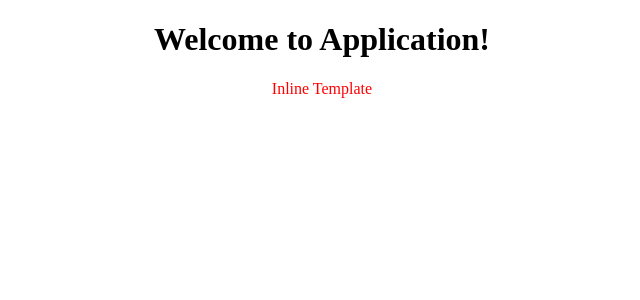
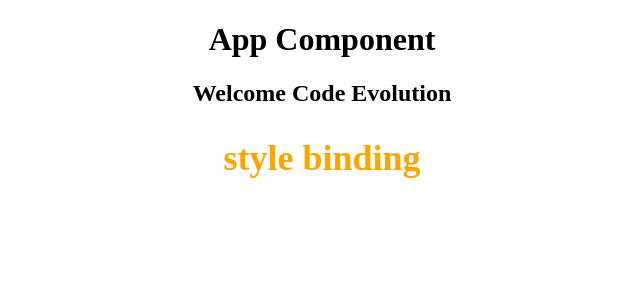
Before and after one commit to muleynupur/angular-learning, an Angular app: page / in a window 1280 px wide. Shown: the top 300 px of the page, without its empty margins (318-958 px from the left). Built offline with nearby package versions, Linux system fonts and the light colour scheme.

Commit message:
Task:Added Style Binding Code On branch style Changes to be committed: 	modified:   package-lock.json 	modified:   package.json 	modified:   src/app/app.component.html 	modified:   src/app/test/test.component.ts

```diff
--- a/package.json
+++ b/package.json
@@ -23,6 +23,7 @@
     "@angular/router": "^5.2.0",
     "core-js": "^2.4.1",
     "rxjs": "^5.5.6",
+    "ts-comment": "^1.1.0",
     "zone.js": "^0.8.19"
   },
   "devDependencies": {
--- a/src/app/app.component.html
+++ b/src/app/app.component.html
@@ -1,7 +1,7 @@
 <!--The content below is only a placeholder and can be replaced.-->
 <div style="text-align:center">
   <h1>
-    Welcome to {{ title }}!
+    App Component
   </h1>
-  <div app-test></div>
+  <app-test></app-test>
 </div>
--- a/src/app/test/test.component.ts
+++ b/src/app/test/test.component.ts
@@ -3,16 +3,24 @@ import { Component, OnInit } from '@angular/core';
 @Component({
 
 
-  // tslint:disable-next-line:component-selector
-  selector: '[app-test]',
-  template: '<div>Inline Template</div>',
-  styles: [`
-  div {
-    color:red;
-  }
-  `]
+
+  selector: 'app-test',
+  template: `
+  <h2>
+  Welcome {{name}}
+  <h2 [style.color]="'orange'">style binding</h2>
+   `,
+styles: []
 })
 export class TestComponent implements OnInit {
+
+// tslint:disable-next-line:quotemark
+public name = "Code Evolution";
+public hasError = false;
+public isSpecial = true;
+
+
+
 
   constructor() { }
 
```
Also changed, not shown: 1 other file (tests, documents, lock files or other folders).
